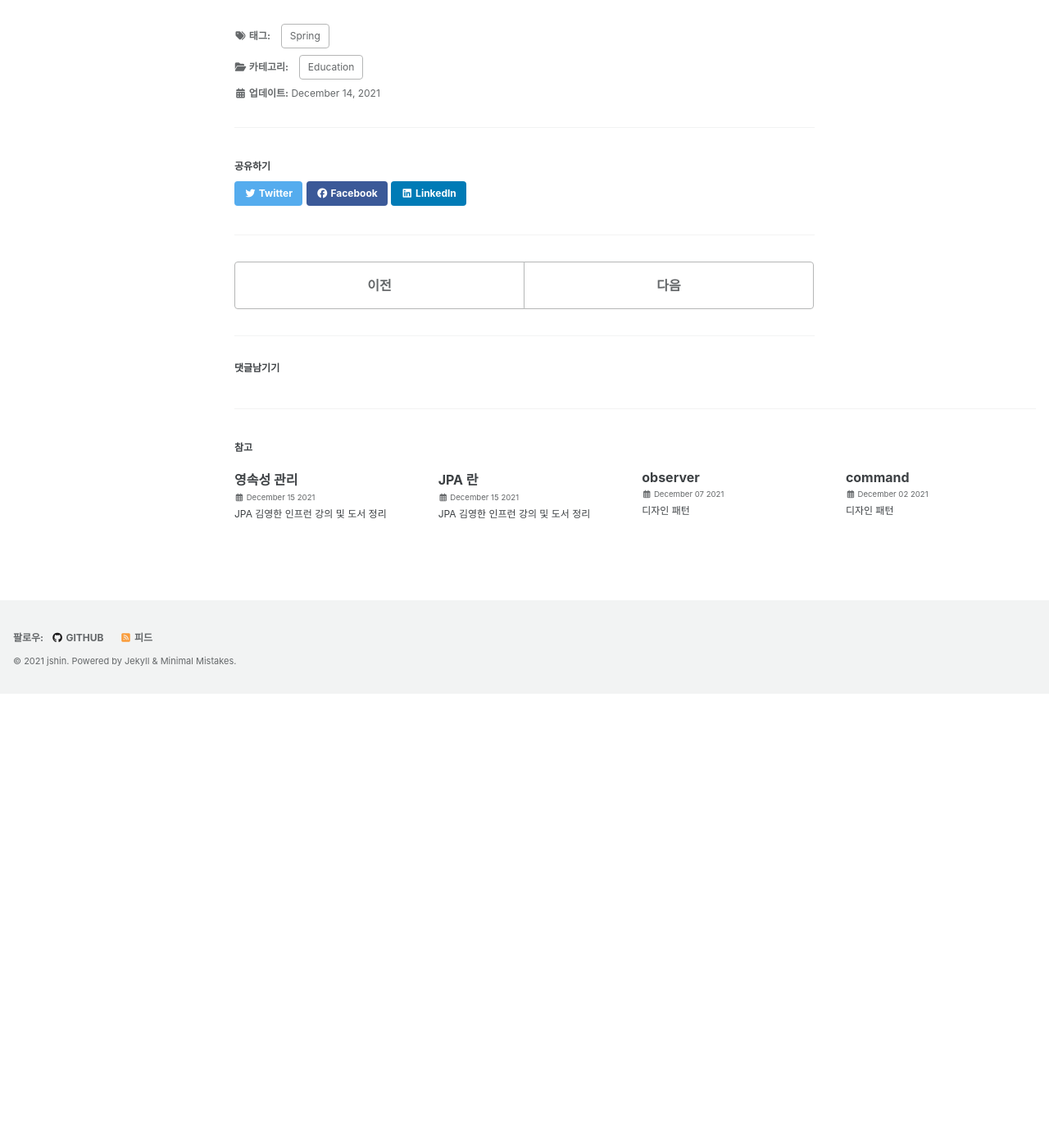
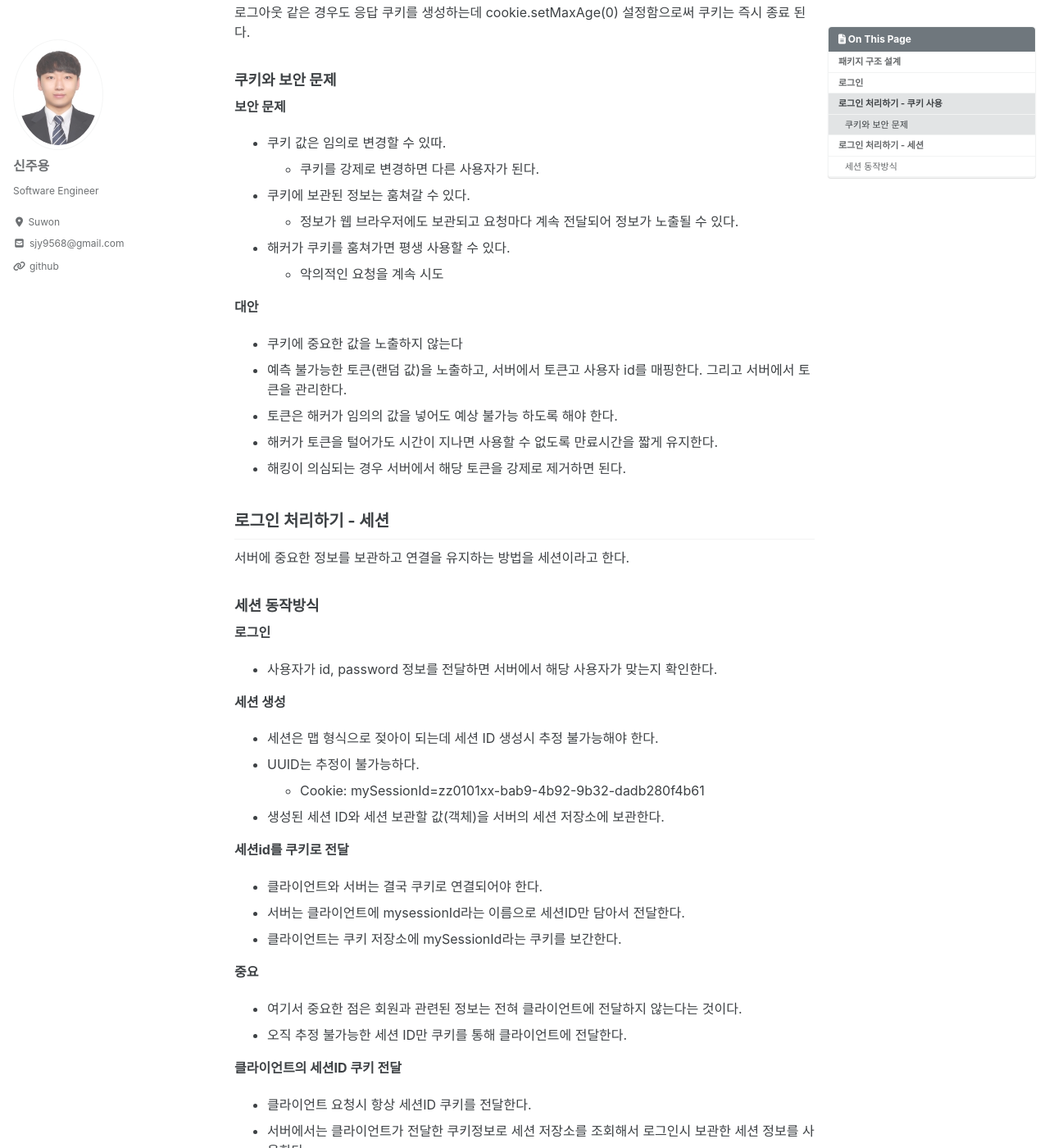
Before and after one commit to shinjooyoung/shinjooyoung.github.io, a Jekyll site: the page built from _posts/SpringMVC/2021-12-14-로그인(쿠키, 세션).md, in a window 1280 px wide and 1400 px high, scrolled down 2223 px. Shown: the whole window at 82% size. Built offline with Jekyll 4.4.1, drawn with Linux system fonts in a browser that asks for light colours; cached includes are drawn as plain includes; nearby versions of some CDN libraries; comment, search, counter and statistics services are not loaded; before the commit the page ends 3069 px from its top, so only the background shows below that.

Commit message:
Update 2021-12-14-로그인(쿠키, 세션).md

````diff
--- a/_posts/SpringMVC/2021-12-14-로그인(쿠키, 세션).md
+++ b/_posts/SpringMVC/2021-12-14-로그인(쿠키, 세션).md
@@ -53,7 +53,7 @@ form.getPassword());
  }
 }
 ```
-### 로그인 처리하기 - 쿠키 사용
+## 로그인 처리하기 - 쿠키 사용
 서버에서 로그인에 성공하면 HTTP 응답에 쿠키를 담아 서 브라우저에 전달한다. 그러면 브라우저는 앞으로 해당 쿠키를 지속해서 보내준다.
 웹 브라우저는 쿠키 저장소에 데이터를 저장하고 로그인 이후 페이지 접근시 모든 요청에 쿠키 정보를 자동 포함하여 전송한다.
 
@@ -88,3 +88,50 @@ form.getPassword());
     }
 ```
 로그인에 성공하면 쿠키를 생성하고 HttpServletResponse에 담는다. 쿠키 이름은 MemberId로 웹 브라우저는 종료 전까지 쿠키값을 서버에 계속 전송한다.
+로그아웃 같은 경우도 응답 쿠키를 생성하는데 cookie.setMaxAge(0) 설정함으로써 쿠키는 즉시 종료 된다.
+
+
+### 쿠키와 보안 문제
+
+**보안 문제**
+- 쿠키 값은 임의로 변경할 수 있따.
+  * 쿠키를 강제로 변경하면 다른 사용자가 된다.
+- 쿠키에 보관된 정보는 훔쳐갈 수 있다.
+  * 정보가 웹 브라우저에도 보관되고 요청마다 계속 전달되어 정보가 노출될 수 있다.
+- 해커가 쿠키를 훔쳐가면 평생 사용할 수 있다.
+  * 악의적인 요청을 계속 시도
+
+**대안**
+- 쿠키에 중요한 값을 노출하지 않는다
+- 예측 불가능한 토큰(랜덤 값)을 노출하고, 서버에서 토큰고 사용자 id를 매핑한다. 그리고 서버에서 토큰을 관리한다.
+- 토큰은 해커가 임의의 값을 넣어도 예상 불가능 하도록 해야 한다.
+- 해커가 토큰을 털어가도 시간이 지나면 사용할 수 없도록 만료시간을 짧게 유지한다.
+- 해킹이 의심되는 경우 서버에서 해당 토큰을 강제로 제거하면 된다.
+
+
+## 로그인 처리하기 - 세션
+서버에 중요한 정보를 보관하고 연결을 유지하는 방법을 세션이라고 한다.
+
+### 세션 동작방식
+
+**로그인**
+- 사용자가 id, password 정보를 전달하면 서버에서 해당 사용자가 맞는지 확인한다.
+
+**세션 생성**
+- 세션은 맵 형식으로 젖아이 되는데 세션 ID 생성시 추정 불가능해야 한다.
+- UUID는 추정이 불가능하다.
+  * Cookie: mySessionId=zz0101xx-bab9-4b92-9b32-dadb280f4b61
+- 생성된 세션 ID와 세션 보관할 값(객체)을 서버의 세션 저장소에 보관한다.
+
+**세션id를 쿠키로 전달**
+- 클라이언트와 서버는 결국 쿠키로 연결되어야 한다.
+- 서버는 클라이언트에 mysessionId라는 이름으로 세션ID만 담아서 전달한다.
+- 클라이언트는 쿠키 저장소에 mySessionId라는 쿠키를 보간한다.
+
+**중요**
+- 여기서 중요한 점은 회원과 관련된 정보는 전혀 클라이언트에 전달하지 않는다는 것이다.
+- 오직 추정 불가능한 세션 ID만 쿠키를 통해 클라이언트에 전달한다.
+
+**클라이언트의 세션ID 쿠키 전달**
+- 클라이언트 요청시 항상 세션ID 쿠키를 전달한다.
+- 서버에서는 클라이언트가 전달한 쿠키정보로 세션 저장소를 조회해서 로그인시 보관한 세션 정보를 사용한다.
````
